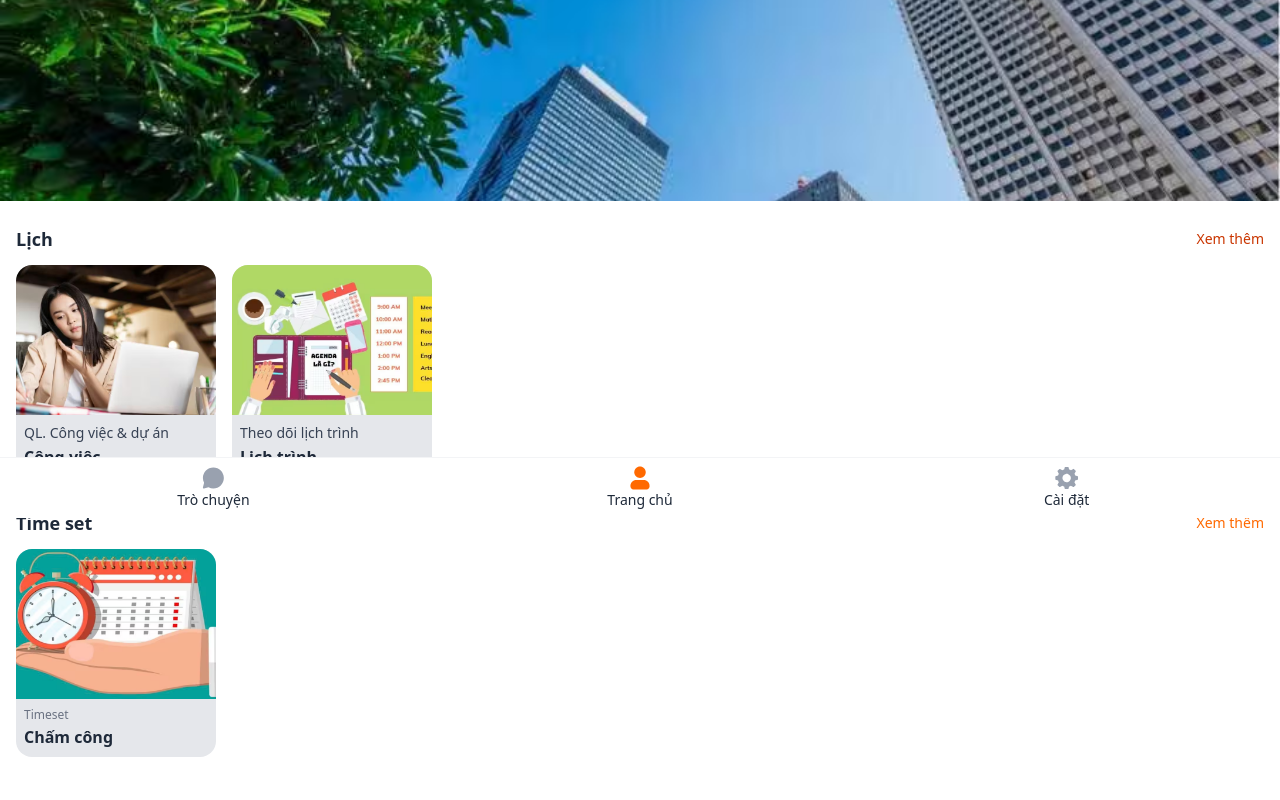
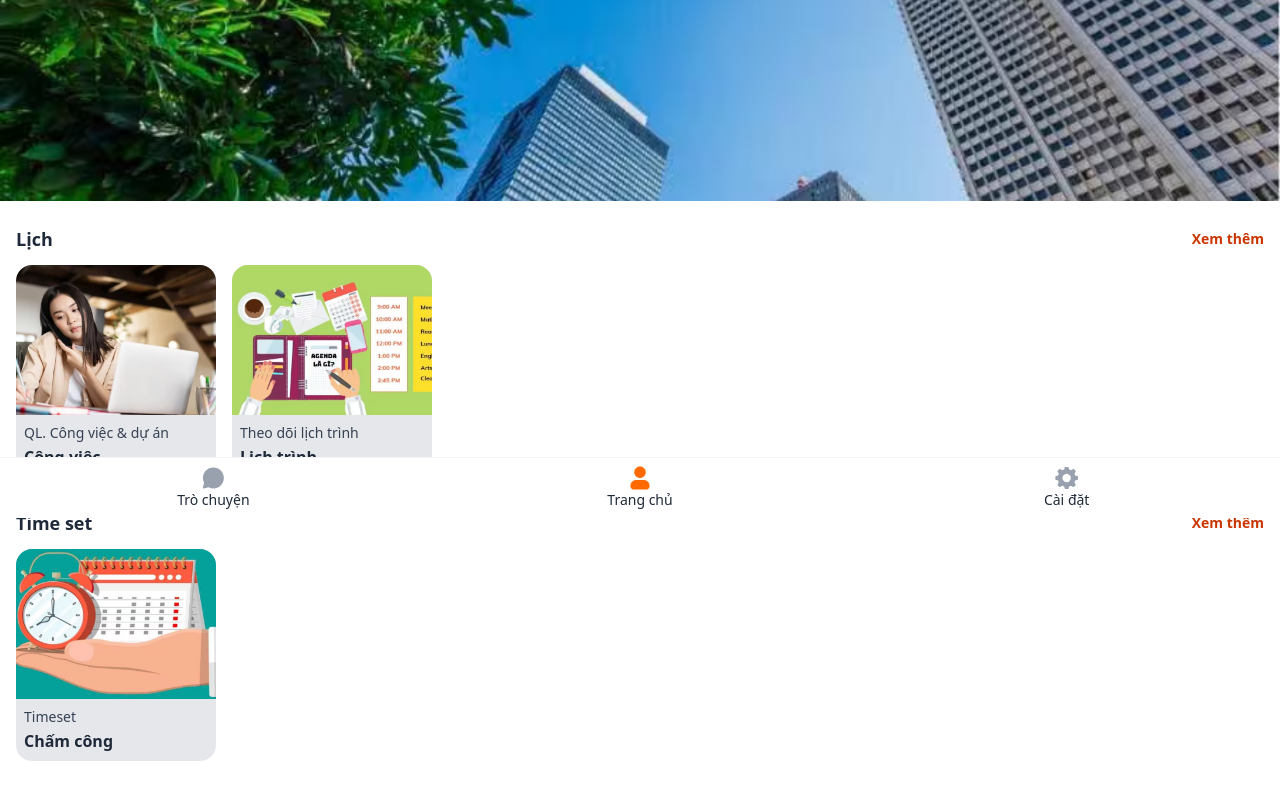
Before and after one commit to dangkhoa2004/ivibo, a Vue app: page / in a window 1280 px wide. Shown: the part 282-1082 px from the top of the page. Built offline with nearby package versions, Linux system fonts and the light colour scheme; what vue3-apexcharts would draw is missing.

Commit message:
[UPDATE] ICON & TEMPLATE

```diff
--- a/src/views/HomeView/components/CalendarSection.vue
+++ b/src/views/HomeView/components/CalendarSection.vue
@@ -2,7 +2,9 @@
   <div class="mt-6 px-4">
     <div class="flex justify-between items-center mb-3">
       <h2 class="text-lg font-bold">Lịch</h2>
-      <button class="text-sm text-orange-700 font-medium">Xem thêm</button>
+      <button class="text-sm text-orange-700 font-semibold hover:text-orange-800 active:scale-95 transition">
+        Xem thêm
+      </button>
     </div>
 
     <div class="overflow-x-auto scrollbar-hide">
--- a/src/views/HomeView/components/TimeSetSection.vue
+++ b/src/views/HomeView/components/TimeSetSection.vue
@@ -2,16 +2,20 @@
     <div class="mt-6 px-4">
         <div class="flex justify-between items-center mb-3">
             <h2 class="text-lg font-bold">Time set</h2>
-            <button class="text-sm text-orange-500 font-medium">Xem thêm</button>
+            <button class="text-sm text-orange-700 font-semibold hover:text-orange-800 active:scale-95 transition">
+                Xem thêm
+            </button>
         </div>
+
         <div class="overflow-x-auto scrollbar-hide">
             <div class="flex gap-4 pb-2 w-max min-w-full flex-nowrap">
                 <!-- Card 1 -->
                 <router-link to="/timekeeping">
                     <div class="rounded-2xl overflow-hidden bg-gray-200 w-50 shrink-0">
-                        <img src="@/assets/img/calendar.avif" alt="Chấm công" class="w-full object-cover aspect-[4/3]" />
+                        <img src="@/assets/img/calendar.avif" alt="Chấm công"
+                            class="w-full object-cover aspect-[4/3]" />
                         <div class="p-2 space-y-0.5">
-                            <p class="text-xs text-gray-500">Timeset</p>
+                            <p class="text-sm text-gray-700">Timeset</p>
                             <p class="text-base font-semibold">Chấm công</p>
                         </div>
                     </div>
```
